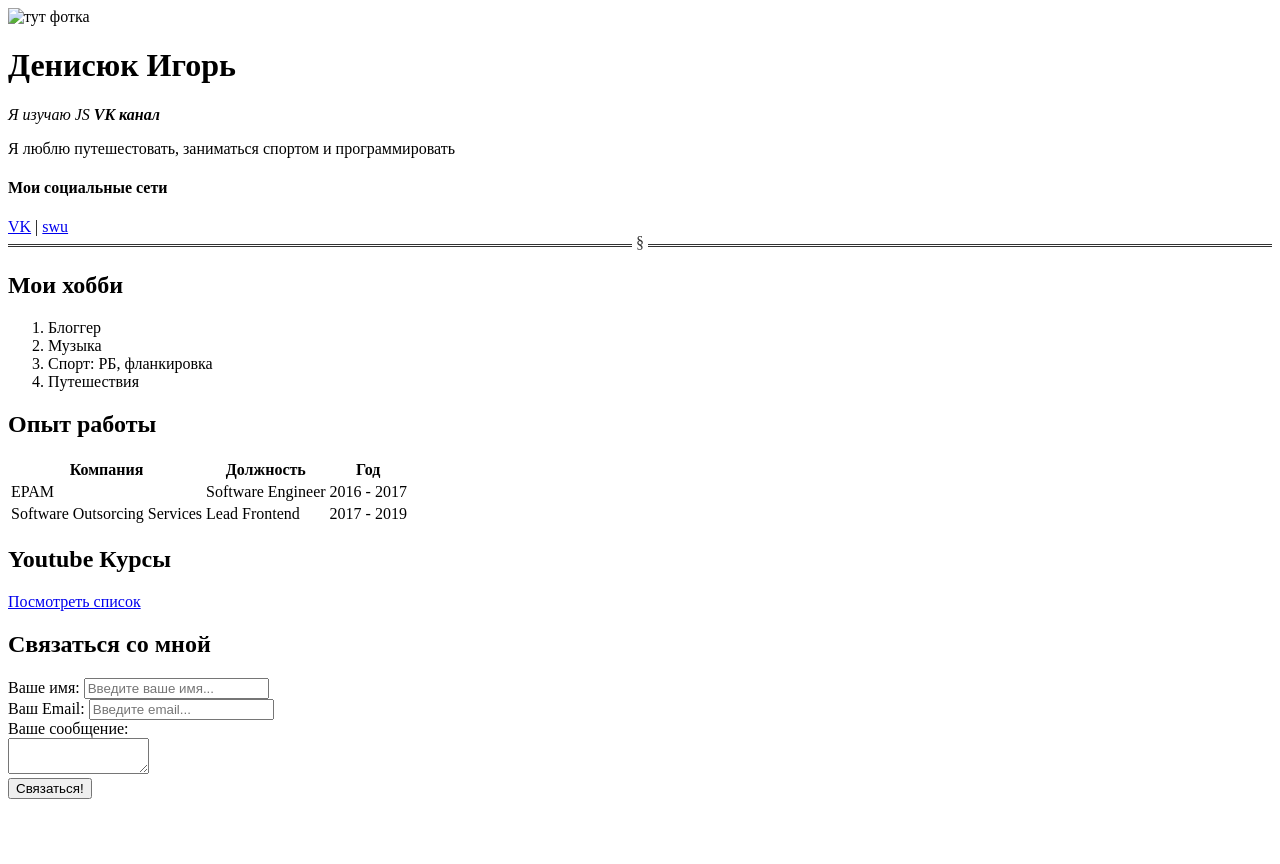
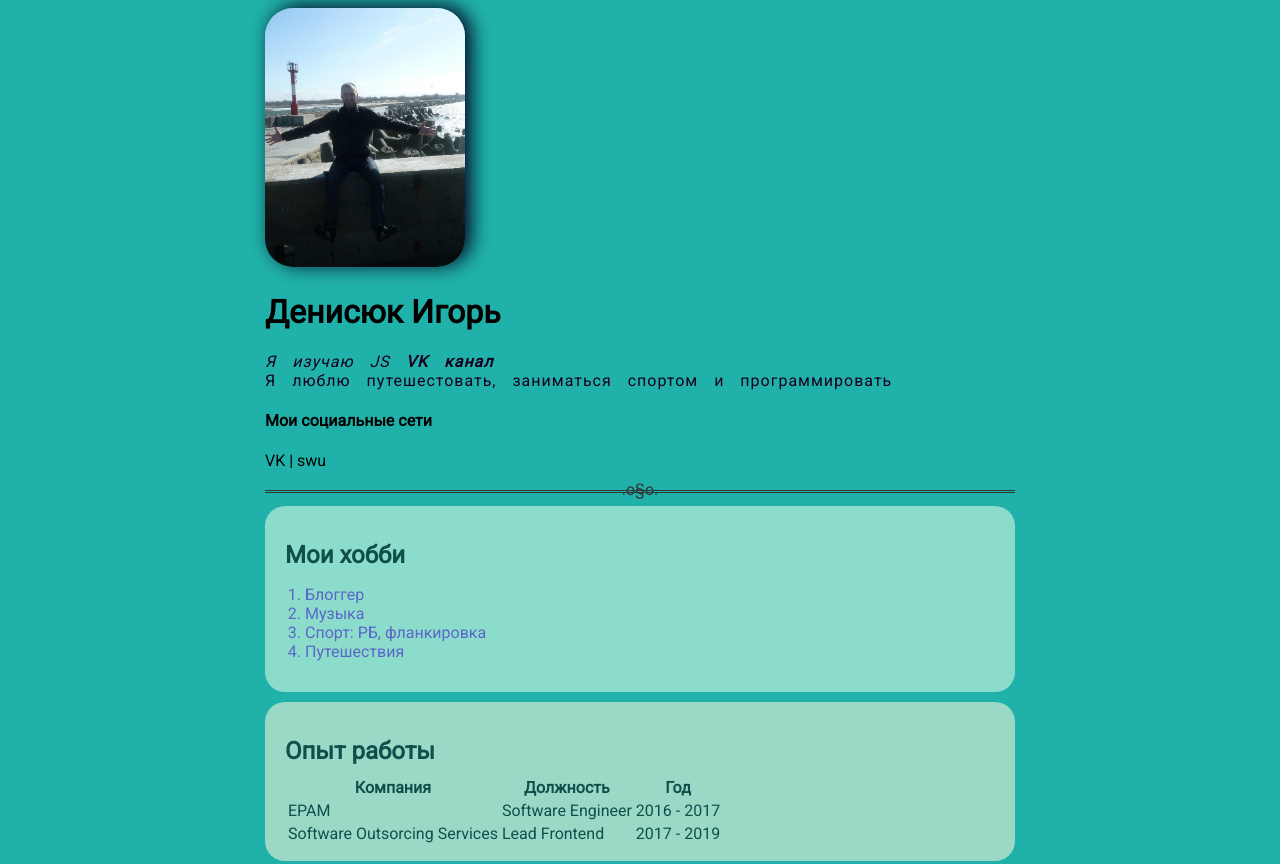
Before and after one commit to sunwithus/html-course, a plain HTML site: page index.html in a window 1280 px wide. Shown: the top 864 px of the page. Before the commit the page ends 807 px from the top, so only its background shows below. Drawn offline with Linux system fonts and the light colour scheme.

Commit message:
Add files via upload

```diff
--- a/style.css
+++ b/style.css
@@ -1,3 +1,105 @@
+@import url('https://fonts.googleapis.com/css2?family=Roboto&display=swap');
+
+body {
+  background-color: lightseagreen;
+  color: #000;
+
+  font-size: 16px;
+  font-weight: normal;
+  font-family: 'Roboto', sans-serif;
+
+  /* font-family:'Courier New', Courier, monospace */
+  /* font: normal 16px 'Roboto', sans-serif; */
+}
+
+a {
+  color: black;
+  text-decoration: none;
+}
+
+a:hover {
+  text-decoration: underline;
+}
+
+a:active {
+  color: blue;
+}
+
+.avatar {
+  width: 200px;
+  border-radius: 28px;
+  box-shadow: 6px -2px 20px rgba(0, 0, 33, 025);
+}
+
+.info {
+  margin-bottom: 20px;
+}
+
+.info p {
+  color: #17011d;
+  margin:0;
+  /*text-transform: uppercase;*/
+  text-decoration: none;
+  letter-spacing: 1px;
+  word-spacing: 11px;
+}
+
+.social {
+  background: red;
+  padding: 15px;
+  border: 5px solid rgb(102, 207, 15);
+  border-bottom: 7px dotted ;
+  margin: 20px;
+}
+
+.container {
+  max-width: 750px;
+  margin: auto;
+
+}
+
+.bg-yellow {
+  background: #fff9dc;
+}
+
+.bg-green {
+  background: #e5ffe7;
+}
+
+.bg-red {
+  background: #ffe5e5;
+}
+
+.card {
+  padding: 15px 20px;
+  opacity: 0.55;
+  margin-bottom: 10px;
+  border-radius: 20px;
+}
+
+.card h2 {
+  margin-bottom: 10px;
+}
+
+.list {
+  padding: 0 20px;
+  //list-style: none;
+}
+
+.list li {
+  color: blueviolet;
+}
+
+
+
+
+
+
+
+
+
+
+
 hr {
   border: none;
   border-top: 3px double #333;
@@ -8,17 +110,8 @@ hr {
 }
 
 hr:after {
-  background: #fff;
-  content: '§';
+  content: '.o§o.';
   padding: 0 4px;
   position: relative;
   top: -13px;
 }
-
-/* hr:before {
-  background: #888;
-  content: '^^^';
-  padding: 0 4px;
-  position: relative;
-  bottom:13px;
-} */
```
Also changed, not shown: avatar.jpg (added).
